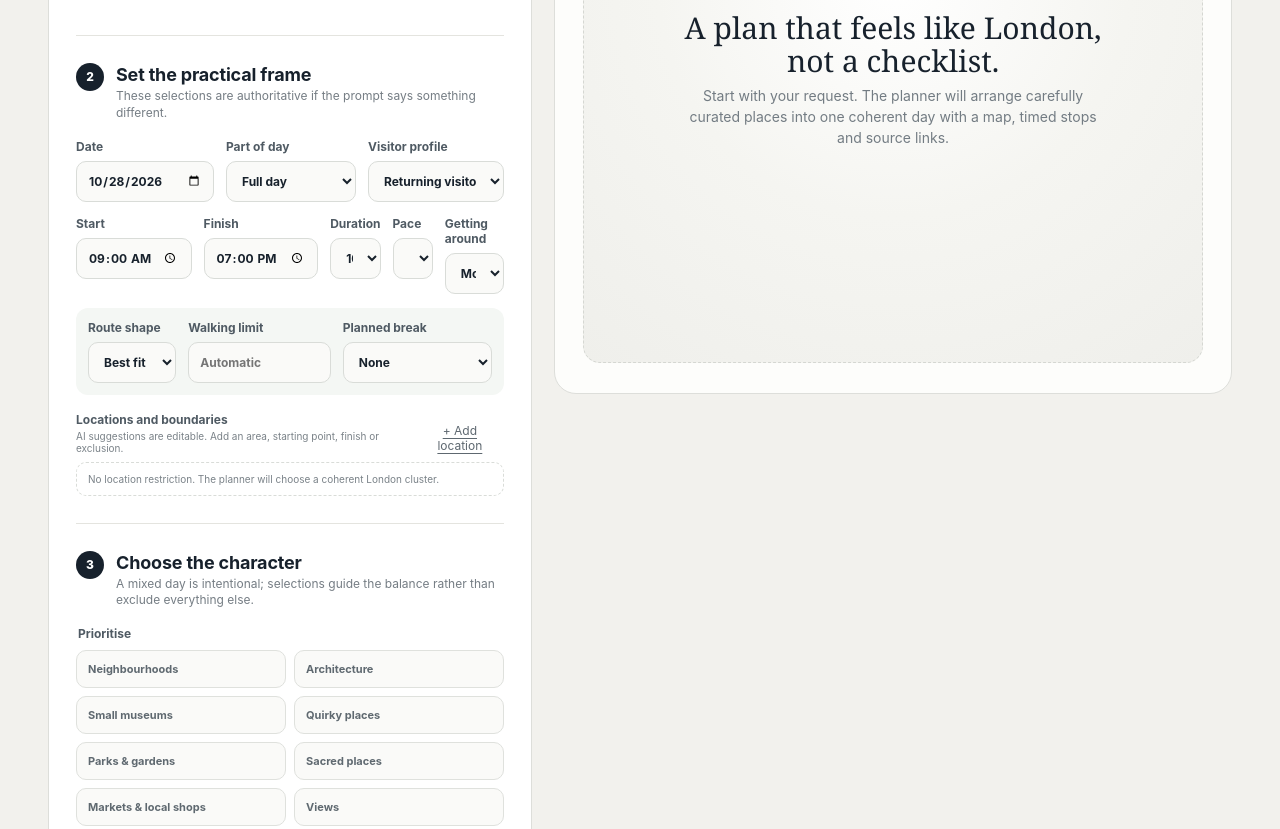
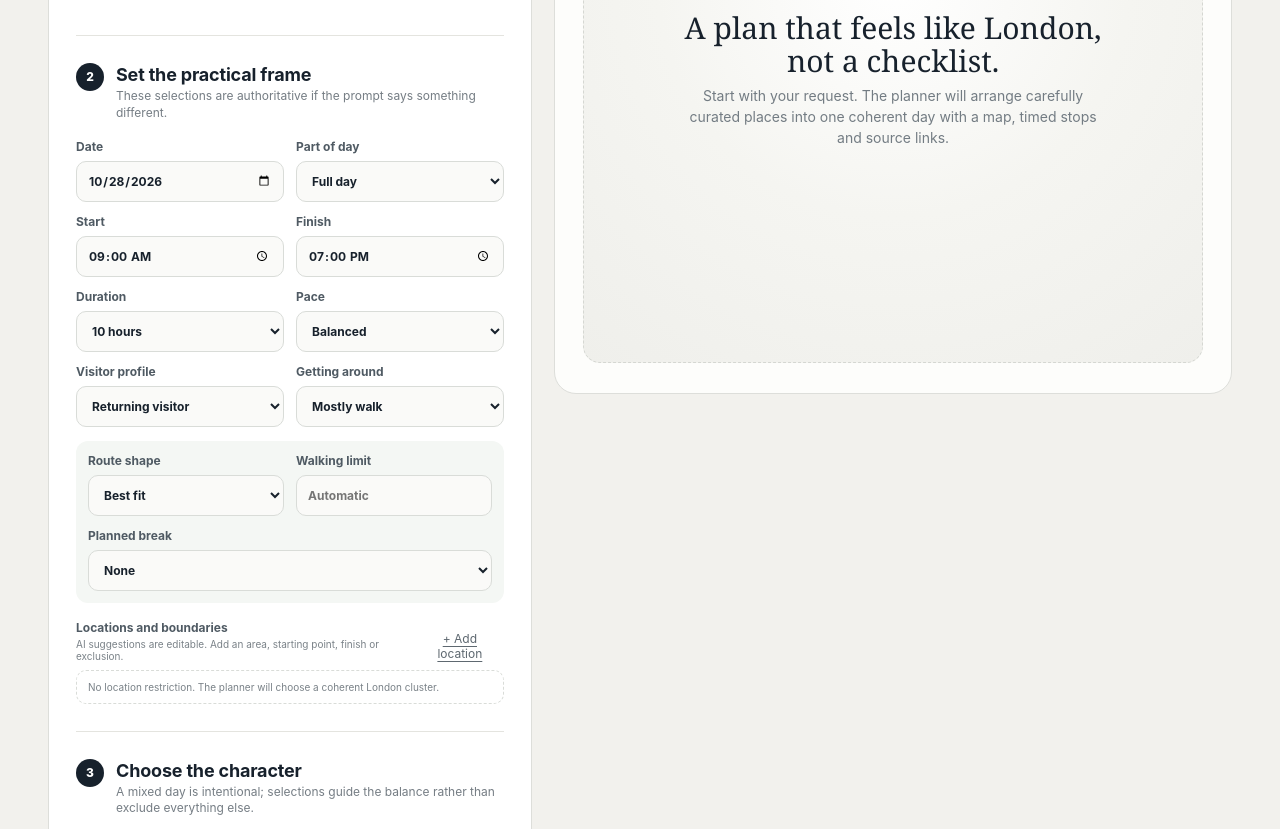
Before and after one commit to ppastorin/london-by-mood, a website: page public/planner/index.html in a window 1280 px wide. Shown: the part 800-1629 px from the top of the page. Drawn offline with nearby package versions, Linux system fonts and the light colour scheme.

Commit message:
Make planner controls readable at all widths

```diff
--- a/public/planner/index.html
+++ b/public/planner/index.html
@@ -48,18 +48,13 @@
           <div class="section-heading">
             <span>2</span><div><h2>Set the practical frame</h2><p>These selections are authoritative if the prompt says something different.</p></div>
           </div>
-          <div class="field-grid three">
+          <div class="field-grid practical-grid">
             <label>Date
               <input id="start-date" type="date" required>
             </label>
             <label>Part of day
               <select id="time-of-day"><option value="flexible">Flexible</option><option value="morning">Morning</option><option value="afternoon">Afternoon</option><option value="evening">Evening</option><option value="full_day" selected>Full day</option></select>
             </label>
-            <label>Visitor profile
-              <select id="familiarity"><option value="returning" selected>Returning visitor</option><option value="first">First visit</option></select>
-            </label>
-          </div>
-          <div class="field-grid five">
             <label>Start <input id="start-time" type="time" value="09:00"></label>
             <label>Finish <input id="end-time" type="time" value="19:00"></label>
             <label>Duration
@@ -68,18 +63,21 @@
             <label>Pace
               <select id="pace"><option value="relaxed">Relaxed</option><option value="balanced" selected>Balanced</option><option value="full">Full</option></select>
             </label>
+            <label>Visitor profile
+              <select id="familiarity"><option value="returning" selected>Returning visitor</option><option value="first">First visit</option></select>
+            </label>
             <label>Getting around
               <select id="transport"><option value="walking" selected>Mostly walk</option><option value="mixed">Walk + Tube/bus</option><option value="transit">Public transport</option><option value="river">Walk + Uber Boat</option></select>
             </label>
           </div>
-          <div class="field-grid three route-controls">
+          <div class="field-grid route-controls">
             <label>Route shape
               <select id="route-style"><option value="UNSPECIFIED">Best fit</option><option value="DIRECT">Direct with stops</option><option value="COMPACT">Compact</option><option value="SCENIC">Scenic</option><option value="EXPLORATORY">Exploratory</option></select>
             </label>
             <label>Walking limit
               <input id="max-walking-km" type="number" min="1" max="30" step="0.5" placeholder="Automatic" inputmode="decimal">
             </label>
-            <label>Planned break
+            <label class="field-wide">Planned break
               <select id="planned-break"><option value="none">None</option><option value="COFFEE:30">Coffee / rest · 30 min</option><option value="LUNCH:45">Lunch · 45 min</option><option value="LUNCH:60">Lunch · 60 min</option><option value="LUNCH:75">Lunch · 75 min</option></select>
             </label>
           </div>
--- a/public/planner/styles.css
+++ b/public/planner/styles.css
@@ -52,8 +52,10 @@ input:focus,select:focus,textarea:focus { outline:3px solid rgba(217,75,56,.14);
 .field-grid.three { grid-template-columns:.65fr 1.05fr 1.1fr; }
 .field-grid.four { grid-template-columns:.75fr .75fr 1fr 1.25fr; }
 .field-grid.five { grid-template-columns:.62fr .62fr .8fr .85fr 1.25fr; }
+.practical-grid,.route-controls { grid-template-columns:repeat(2,minmax(0,1fr)); }
 .route-controls { margin-top:14px; padding:12px; border-radius:12px; background:#f4f7f4; }
-.field-grid label,fieldset legend { color:#4f5a63; font-size:12px; font-weight:750; }
+.field-wide { grid-column:1/-1; }
+.field-grid label,fieldset legend { min-width:0; color:#4f5a63; font-size:12px; font-weight:750; }
 .field-grid input,.field-grid select { margin-top:7px; }
 fieldset { min-width:0; margin:0; padding:0; border:0; }
 fieldset legend { margin-bottom:9px; }
@@ -151,5 +153,5 @@ footer span:first-child { color:var(--ink); font-weight:800; }
 @keyframes spin { to { transform:rotate(360deg); } }
 @media (max-width:1100px) { .field-grid.five { grid-template-columns:repeat(3,1fr); } .mood-grid { grid-template-columns:1fr 1fr; } }
 @media (max-width:980px) { .hero,.workspace { margin-left:18px; margin-right:18px; } .workspace { grid-template-columns:1fr; } .results-panel { min-height:440px; } .empty-state,.loading-state,.error-state { min-height:390px; } }
-@media (max-width:640px) { .site-header { min-height:66px; padding:0 15px; } .prototype-badge { font-size:9px; } .hero { min-height:auto; margin:0 10px; display:block; border-radius:20px; } .hero > div:first-child { padding:29px 24px 28px; } .hero h1 { font-size:41px; } .hero-map { display:none; } .workspace { margin:12px 10px 0; gap:12px; } .planner-form,.results-panel { padding:18px 15px; border-radius:18px; } .field-grid.two,.field-grid.three,.field-grid.four,.field-grid.five { grid-template-columns:1fr; } .choice-grid { grid-template-columns:1fr 1fr; } .geography-heading,.prompt-actions,.results-header,.day-card > header { align-items:flex-start; flex-direction:column; } .geography-row { grid-template-columns:1fr 1fr 34px; } .geography-row .geo-query { grid-column:1/-1; grid-row:1; } .geography-row .geo-radius { grid-column:2; } .geography-row .remove-geography { grid-column:3; grid-row:2; } .results-header > p { max-width:none; text-align:left; } .result-actions { grid-template-columns:1fr; } #itinerary-map { height:320px; } .map-toolbar { display:block; line-height:1.5; } .map-toolbar span { display:block; } .maps-button { width:100%; justify-content:center; } .stop-card { grid-template-columns:58px 1fr; } footer { margin:12px 14px 0; display:block; line-height:1.6; } footer span { display:block; } }
+@media (max-width:640px) { .site-header { min-height:66px; padding:0 15px; } .prototype-badge { font-size:9px; } .hero { min-height:auto; margin:0 10px; display:block; border-radius:20px; } .hero > div:first-child { padding:29px 24px 28px; } .hero h1 { font-size:41px; } .hero-map { display:none; } .workspace { margin:12px 10px 0; gap:12px; } .planner-form,.results-panel { padding:18px 15px; border-radius:18px; } .field-grid.two,.field-grid.three,.field-grid.four,.field-grid.five,.practical-grid,.route-controls { grid-template-columns:1fr; } .choice-grid { grid-template-columns:1fr 1fr; } .geography-heading,.prompt-actions,.results-header,.day-card > header { align-items:flex-start; flex-direction:column; } .geography-row { grid-template-columns:1fr 1fr 34px; } .geography-row .geo-query { grid-column:1/-1; grid-row:1; } .geography-row .geo-radius { grid-column:2; } .geography-row .remove-geography { grid-column:3; grid-row:2; } .results-header > p { max-width:none; text-align:left; } .result-actions { grid-template-columns:1fr; } #itinerary-map { height:320px; } .map-toolbar { display:block; line-height:1.5; } .map-toolbar span { display:block; } .maps-button { width:100%; justify-content:center; } .stop-card { grid-template-columns:58px 1fr; } footer { margin:12px 14px 0; display:block; line-height:1.6; } footer span { display:block; } }
 @media (prefers-reduced-motion:reduce) { html { scroll-behavior:auto; } * { animation:none !important; } }
```
Also changed, not shown: tests/planner.test.mjs (+5 -1 lines).
